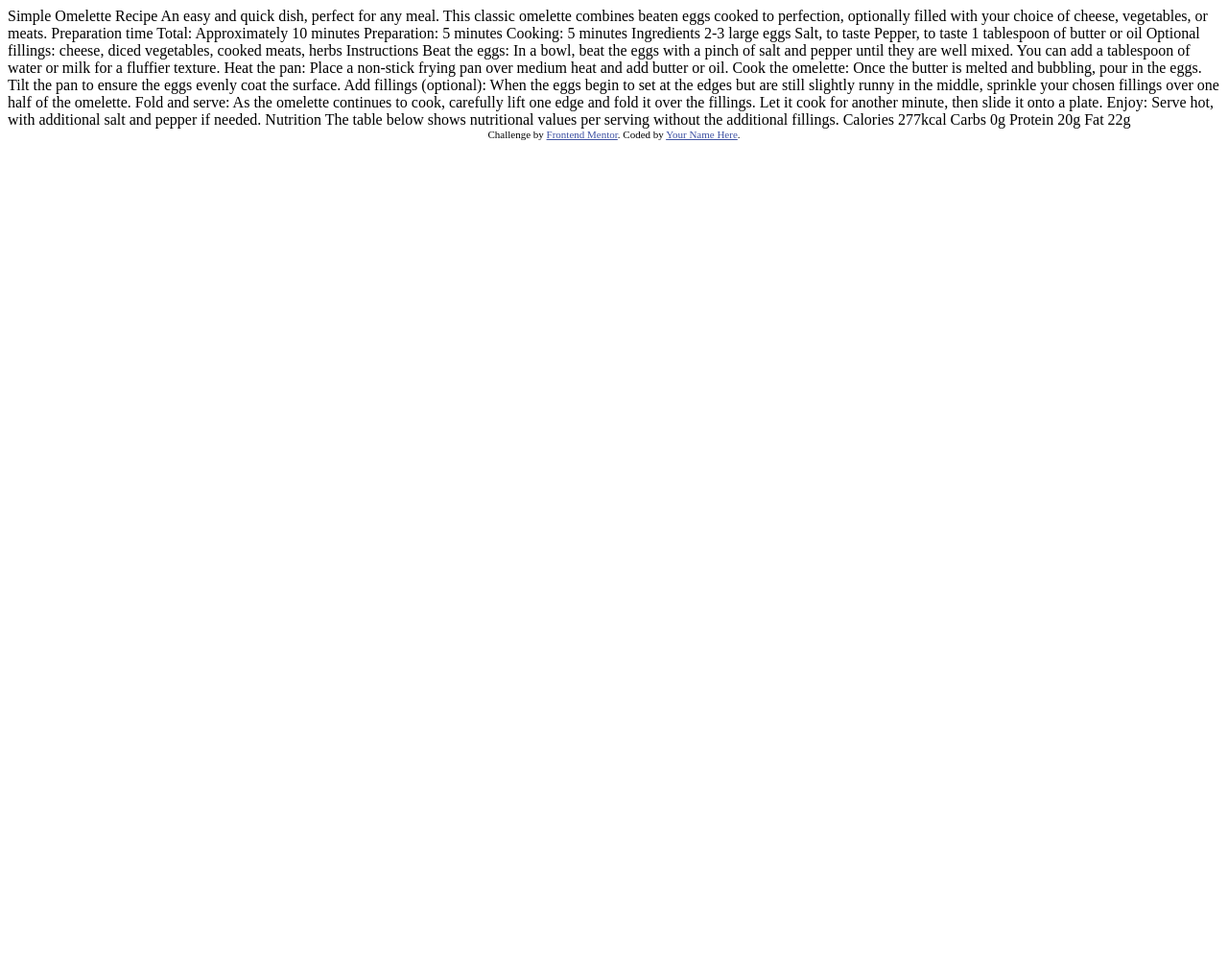
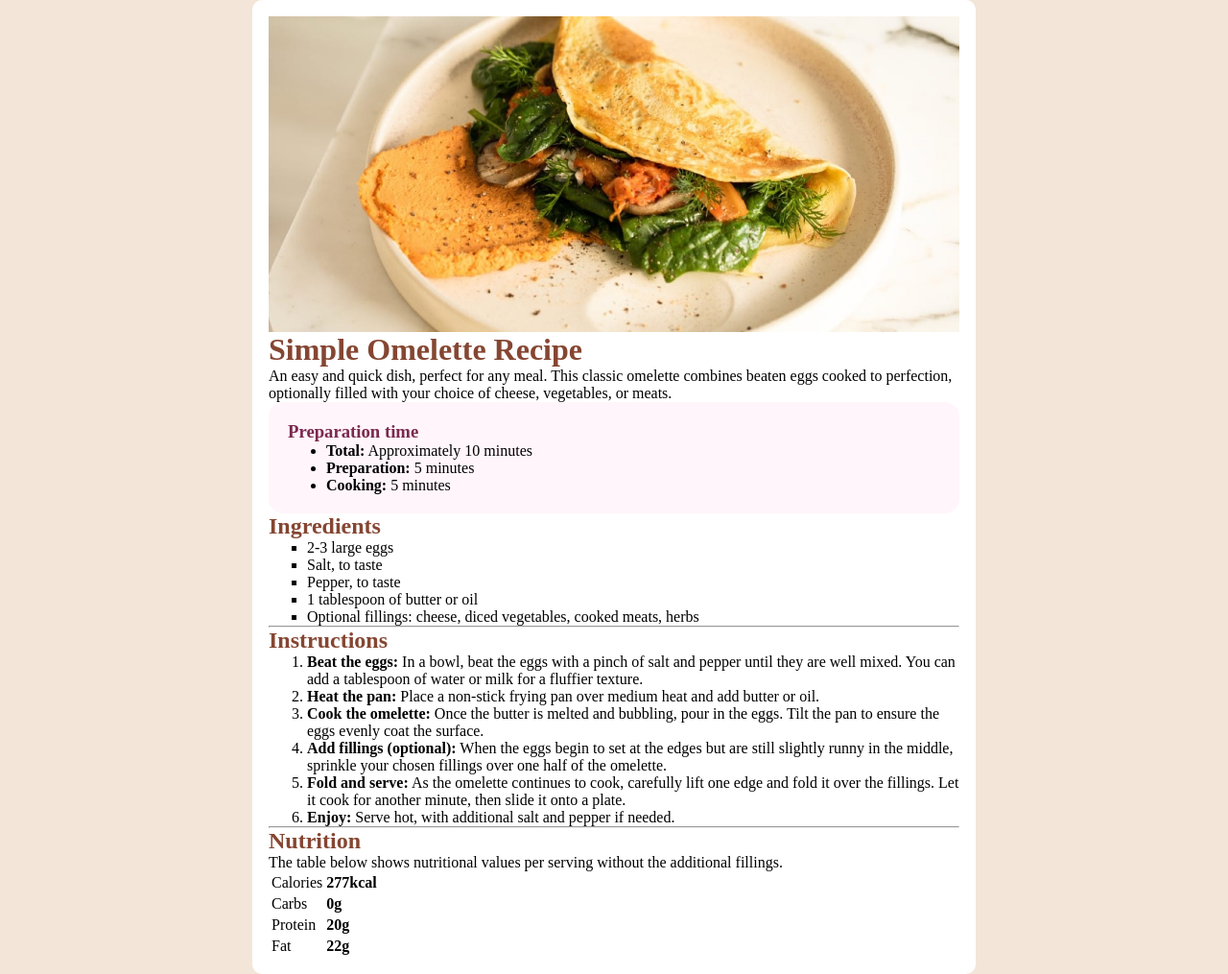
Before and after one commit to Aarzoo04/fem-Recipe_Page, a plain HTML site: page index.html in a window 1280 px wide. Shown: the whole page at 96% size. Before the commit the page ends 800 px from the top, so only its background shows below. Drawn offline with Linux system fonts and the light colour scheme.

Commit message:
Progress in html and css code

```diff
--- a/index.html
+++ b/index.html
@@ -5,73 +5,90 @@
   <meta name="viewport" content="width=device-width, initial-scale=1.0"> <!-- displays site properly based on user's device -->
 
   <link rel="icon" type="image/png" sizes="32x32" href="./assets/images/favicon-32x32.png">
-
+  <link rel="stylesheet" href="./style.css">
   <title>Frontend Mentor | Recipe page</title>
 
-  <!-- Feel free to remove these styles or customise in your own stylesheet 👍 -->
-  <style>
-    .attribution { font-size: 11px; text-align: center; }
-    .attribution a { color: hsl(228, 45%, 44%); }
-  </style>
 </head>
+
 <body>
 
-  Simple Omelette Recipe
+  <main>
+    <img src="./assets/images/image-omelette.jpeg" alt="Omelette image">
+    <div class="text">
+    <h1>Simple Omelette Recipe</h1>
+    <p>An easy and quick dish, perfect for any meal. This classic omelette combines beaten eggs cooked
+      to perfection, optionally filled with your choice of cheese, vegetables, or meats.</p>
 
-  An easy and quick dish, perfect for any meal. This classic omelette combines beaten eggs cooked
-  to perfection, optionally filled with your choice of cheese, vegetables, or meats.
+    <div class="container">
+      <h3>Preparation time</h3>
+      <ul>
+        <li><b>Total:</b> Approximately 10 minutes</li>
+        <li><b>Preparation:</b> 5 minutes</li>
+        <li><b>Cooking:</b> 5 minutes</li>
+      </ul>
+    </div>
 
-  Preparation time
+    <h2>Ingredients</h2>
+    <ul type="square">
+      <li>2-3 large eggs</li>
+      <li>Salt, to taste</li>
+      <li>Pepper, to taste</li>
+      <li>1 tablespoon of butter or oil</li>
+      <li>Optional fillings: cheese, diced vegetables, cooked meats, herbs</li>
+    </ul>
 
-  Total: Approximately 10 minutes
-  Preparation: 5 minutes
-  Cooking: 5 minutes
+    <hr>
 
-  Ingredients
+    <h2> Instructions</h2>
+    <ol>
+      <li><b>Beat the eggs:</b> In a bowl, beat the eggs with a pinch of salt and pepper until they are well mixed.
+        You can add a tablespoon of water or milk for a fluffier texture.</li>
+      <li><b>Heat the pan:</b> Place a non-stick frying pan over medium heat and add butter or oil.</li>
+      <li><b>Cook the omelette:</b> Once the butter is melted and bubbling, pour in the eggs. Tilt the pan to ensure
+        the eggs evenly coat the surface.</li>
+      <li><b>Add fillings (optional):</b> When the eggs begin to set at the edges but are still slightly runny in the
+        middle, sprinkle your chosen fillings over one half of the omelette.
+      </li>
+      <li><b>Fold and serve:</b> As the omelette continues to cook, carefully lift one edge and fold it over the
+        fillings. Let it cook for another minute, then slide it onto a plate.
+      </li>
+      <li><b>Enjoy:</b> Serve hot, with additional salt and pepper if needed.</li>
+    </ol>
 
-  2-3 large eggs
-  Salt, to taste
-  Pepper, to taste
-  1 tablespoon of butter or oil
-  Optional fillings: cheese, diced vegetables, cooked meats, herbs
+    <hr>
 
-  Instructions
+    <h2>Nutrition</h2>
+    <p>The table below shows nutritional values per serving without the additional fillings.</p>
 
-  Beat the eggs: In a bowl, beat the eggs with a pinch of salt and pepper until they are well mixed.
-  You can add a tablespoon of water or milk for a fluffier texture.
+    <table>
+      <tbody>
+        <tr>
+          <td>Calories</td>
+          <td><b>277kcal</b></td>
+        </tr>
 
-  Heat the pan: Place a non-stick frying pan over medium heat and add butter or oil.
+        <tr>
+          <td>Carbs</td>
+          <td><b>0g</b></td>
+        </tr>
+        <tr>
+          <td>Protein</td>
+          <td><b>20g</b></td>
+        </tr>
+        <tr>
+          <td>Fat</td>
+          <td><b>22g</b></td>
+        </tr>
+      </tbody>
+    </table>
 
-  Cook the omelette: Once the butter is melted and bubbling, pour in the eggs. Tilt the pan to ensure
-  the eggs evenly coat the surface.
+  </div>
+  </main>
 
-  Add fillings (optional): When the eggs begin to set at the edges but are still slightly runny in the
-  middle, sprinkle your chosen fillings over one half of the omelette.
 
-  Fold and serve: As the omelette continues to cook, carefully lift one edge and fold it over the
-  fillings. Let it cook for another minute, then slide it onto a plate.
-
-  Enjoy: Serve hot, with additional salt and pepper if needed.
-
-  Nutrition
-
-  The table below shows nutritional values per serving without the additional fillings.
-
-  Calories
-  277kcal
-
-  Carbs
-  0g
-
-  Protein
-  20g
-
-  Fat
-  22g
-
-  <div class="attribution">
+  <!-- <div class="attribution">
     Challenge by <a href="https://www.frontendmentor.io?ref=challenge" target="_blank">Frontend Mentor</a>.
     Coded by <a href="#">Your Name Here</a>.
-  </div>
+  </div> -->
 </body>
 </html>
--- /dev/null
+++ b/style.css
@@ -0,0 +1,41 @@
+*{
+    margin: 0;
+    /* padding: 0; */
+}
+body{
+    background-color: hsl(30, 54%, 90%);
+    margin: auto;
+}
+
+main{
+    max-width: 720px;
+    margin: auto;
+    background-color: hsl(0, 0%, 100%);
+    padding: 17px;
+    border-radius: 10px;
+    justify-content: center;
+
+
+}
+
+main img{
+    display: block;
+    height: auto;
+    max-width: 100%;
+}
+
+.container{
+    max-width: 680px;
+    margin: auto;
+    padding: 20px;
+    background-color: hsl(330, 100%, 98%);
+    border-radius: 15px;
+}
+
+.container h3{
+    color: hsl(332, 51%, 32%);
+}
+
+.text h1,h2{
+    color: hsl(14, 45%, 36%);
+}
```
